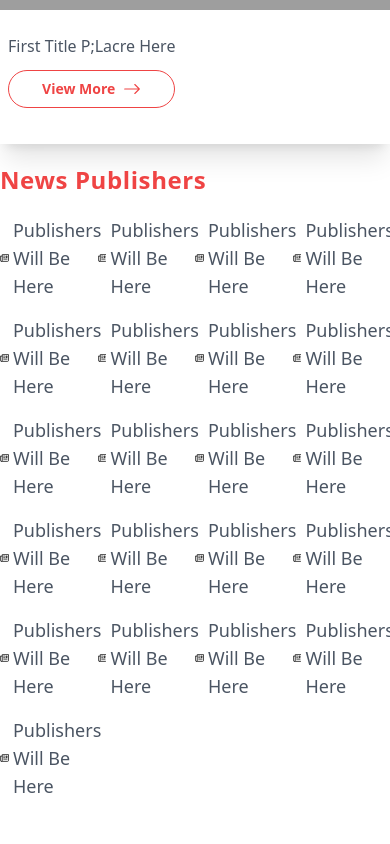
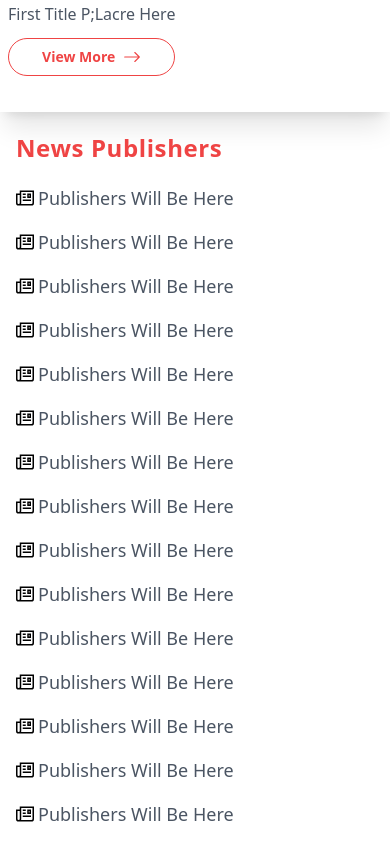
Before and after one commit to Nkaka23dev/intermediate-redux-project-nextjs, a Next.js app: page / in a window 390 px wide. Shown: the part 3680-4524 px from the top of the page. Built offline with nearby package versions, Linux system fonts and the light colour scheme; grey boxes are pictures that could not be loaded.

Commit message:
feat: finish UI

```diff
--- a/components/Article.tsx
+++ b/components/Article.tsx
@@ -2,20 +2,20 @@ import Link from "next/link";
 import { BsArrowRight, BsArrowDown } from "react-icons/bs";
 
 
-export default function Article() {
+export default function Article({ title }: any) {
   return (
-    <div className="grid grid-cols-3 md:grid-cols-1 gap-24 items-start">
+    <div className="grid grid-cols-3 md:grid-cols-1 mt-32 gap-24 items-start">
       {/* All articles */}
       <div className="col-span-full">
         <h1 className="text-2xl flex items-center gap-3  font-bold tracking-wide uppercase  static top-3">
-          All Articles
+          {title}
           <BsArrowDown className="text-lg" />
         </h1>
 
         <div className="grid grid-cols-3 gap-7 md:grid-cols-1 mt-10">
-          {[1,2,3,4,5,6,7,8,9,10].map((article, indx) => {
+          {[1, 2, 3, 4, 5, 6, 7, 8, 9, 10].map((article, indx) => {
             return (
-              <Link  key={indx} href={`blog/${indx}`}>
+              <Link key={indx} href="details">
                 <div
                   className="shadow-xl hover:shadow-2xl items-start content-start flex justify-between flex-col h-full cursor-pointer"
                 >
--- a/components/Articles.tsx
+++ b/components/Articles.tsx
@@ -3,10 +3,10 @@ import Article from './Article'
 import Publishers from './Publishers'
 
 export default function Articles() {
-  return (
-    <section className="max-w-6xl mx-auto mt-40 pb-10">
-        <Article/>
-        <Publishers/>
-    </section>
-  )
+    return (
+        <section className="max-w-6xl mx-auto pb-10">
+            <Article title="All Articles" arr={[1, 2, 3, 4, 5, 6, 7, 8, 9, 10]}/>
+            <Publishers />
+        </section>
+    )
 }
--- /dev/null
+++ b/components/Layout.tsx
@@ -0,0 +1,11 @@
+import React from 'react'
+import Navbar from './Navbar'
+
+export default function Layout({ children }: any) {
+    return (
+        <div>
+            <Navbar/>
+            {children}
+        </div>
+    )
+}
--- a/components/Publishers.tsx
+++ b/components/Publishers.tsx
@@ -1,20 +1,23 @@
+import Link from "next/link";
 import { GrArticle } from "react-icons/gr";
 
 export default function Publishers() {
     return (
-    <div className="mt-4 flex flex-col md:mt-5 ">
+        <div className="mt-4 flex flex-col md:mt-5 md:px-4 ">
             <h1 className="text-2xl mb-3  font-bold tracking-wide capitalize text-red-500">
                 News Publishers
             </h1>
-   <div className="grid grid-cols-4">
-   {[1,2,3,4,5,6,7,8,9,10,11,12,13,1,4,15,16,17,18,19,20].map((article, idx) => {
+            <div className="grid grid-cols-4 md:grid-cols-1">
+                {[1, 2, 3, 4, 5, 6, 7, 8, 9, 10, 11, 12, 13, 1, 4, 15, 16, 17, 18, 19, 20].map((article, idx) => {
                     return (
+                        <Link href="pubdetails">
                             <div key={idx} className="flex hover:underline cursor-pointer  py-2 justify-between items-center">
                                 <h1 className="capitalize text-lg text-gray-600 flex items-center gap-1">
                                     <GrArticle />
                                     Publishers will be here
                                 </h1>
                             </div>
+                        </Link>
                     );
                 })}
             </div>
--- /dev/null
+++ b/pages/[details].tsx
@@ -0,0 +1,18 @@
+import React from 'react'
+
+export default function ArticleDetails() {
+  return (
+    <section className='mt-32'>
+      <div className='max-w-6xl mx-auto'>
+        <img
+          className="aspect-video w-[80%] object-cover object-center "
+          src="https://i2-vnexpress.vnecdn.net/2023/03/18/VolkswagenID2all1-1679120658-2113-1679145822.jpg?w=1200&h=0&q=100&dpr=1&fit=crop&s=eTA7NMataNexVF8EFSowuA"
+          alt=""
+        />
+        <div className='max-w-4xl py-4'>
+          <p>Lorem ipsum dolor sit amet consectetur, adipisicing elit. Molestiae facere quia mollitia blanditiis. Est magnam nisi dicta soluta doloremque nobis consectetur? Ad ea nostrum, labore consequatur incidunt explicabo! Dolore maxime libero ut!</p>
+        </div>
+      </div>
+    </section>
+  )
+}
--- a/pages/_app.tsx
+++ b/pages/_app.tsx
@@ -1,6 +1,9 @@
+import Layout from '@/components/Layout'
 import '@/styles/globals.css'
 import type { AppProps } from 'next/app'
 
 export default function App({ Component, pageProps }: AppProps) {
-  return <Component {...pageProps} />
+  return <Layout>
+    <Component {...pageProps} />
+  </Layout>
 }
--- a/pages/index.tsx
+++ b/pages/index.tsx
@@ -15,9 +15,8 @@ export default function Home() {
         <meta name="viewport" content="width=device-width, initial-scale=1" />
         <link rel="icon" href="/favicon.ico" />
       </Head>
-      <main>
-        <Navbar />
-        <Articles/>
+      <main className=''>
+        <Articles />
       </main>
     </>
   )
--- /dev/null
+++ b/pages/pubdetails.tsx
@@ -0,0 +1,11 @@
+import Article from '@/components/Article'
+import Articles from '@/components/Articles'
+import React from 'react'
+
+export default function PublisherDetails() {
+  return (
+    <div className='mt-32 max-w-6xl mx-auto'>
+        <Article title="All Articles fro this bublishers..." />
+    </div>
+  )
+}
```
Lines whose indentation alone changed are shown as unchanged.
